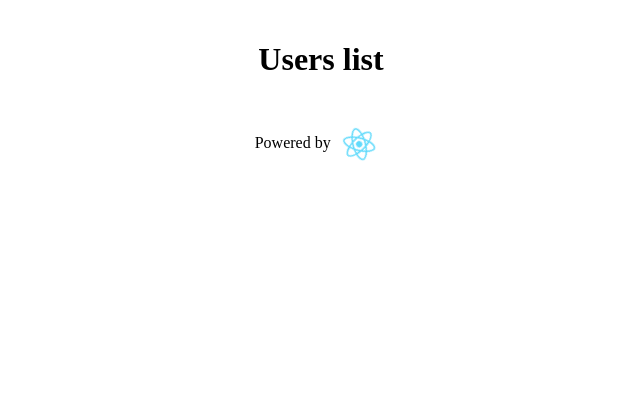
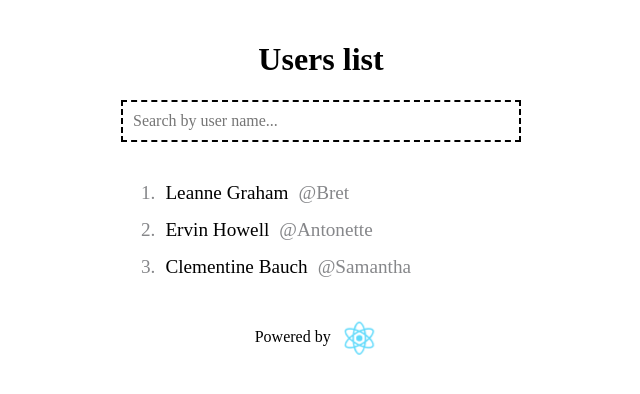
Before and after one commit to mszmida/react-users-list, a React (Create React App) app: page / in a window 1280 px wide. Shown: the top 394 px of the page, without its empty margins (319-959 px from the left). Built offline with nearby package versions, Linux system fonts and the light colour scheme.

Commit message:
Added SearchInput, UsersList and User components with appropriate styles

```diff
--- /dev/null
+++ b/src/common/components/SearchInput/SearchInput.js
@@ -0,0 +1,22 @@
+import React from 'react';
+import PropTypes from 'prop-types';
+
+import styles from './SearchInput.module.css';
+
+function SearchInput({ placeholder, onChange }) {
+  return (
+    <input
+      className={styles.component}
+      type="text"
+      placeholder={placeholder}
+      onChange={onChange}
+    />
+  );
+}
+
+SearchInput.propTypes = {
+  placeholder: PropTypes.string,
+  onChange: PropTypes.func
+};
+
+export default SearchInput;
--- /dev/null
+++ b/src/common/components/SearchInput/SearchInput.module.css
@@ -0,0 +1,10 @@
+.component {
+  border: 2px dashed black;
+  margin-bottom: 20px;
+  padding: 10px;
+  width: 100%;
+}
+
+.component:focus {
+  border: 2px solid #61dafb;
+}
--- /dev/null
+++ b/src/common/components/User/User.js
@@ -0,0 +1,22 @@
+import React from 'react';
+import PropTypes from 'prop-types';
+
+import styles from './User.module.css';
+
+function User({ user }) {
+  return (
+    <div className={styles.component}>
+      <span className={styles.id}>{user.id}.</span>
+      <span className={styles.name}>{user.name}</span>
+      <span className={styles.username}>@{user.username}</span>
+    </div>
+  );
+}
+
+User.propTypes = {
+  id: PropTypes.number,
+  name: PropTypes.string,
+  username: PropTypes.string
+};
+
+export default User;
--- /dev/null
+++ b/src/common/components/User/User.module.css
@@ -0,0 +1,18 @@
+.component {
+  margin: 15px 0;
+  font-size: 1.2em;
+}
+
+.id,
+.username {
+  color: #86878a;
+}
+
+.id {
+  margin-right: 10px;
+}
+
+.username {
+  color: #86878a;
+  margin: 0 10px;
+}
--- /dev/null
+++ b/src/common/components/UsersList/UsersList.js
@@ -0,0 +1,34 @@
+import React from 'react';
+
+import styles from './UsersList.module.css';
+import { User } from '../';
+
+function UsersList() {
+  const users = [
+    {
+      id: 1,
+      name: 'Leanne Graham',
+      username: 'Bret'
+    },
+    {
+      id: 2,
+      name: 'Ervin Howell',
+      username: 'Antonette'
+    },
+    {
+      id: 3,
+      name: 'Clementine Bauch',
+      username: 'Samantha'
+    }
+  ];
+
+  return (
+    <div className={styles.component}>
+      {users.map(user => (
+        <User key={user.id} user={user} />
+      ))}
+    </div>
+  );
+}
+
+export default UsersList;
--- /dev/null
+++ b/src/common/components/UsersList/UsersList.module.css
@@ -0,0 +1,3 @@
+.component {
+  margin: 20px;
+}
--- /dev/null
+++ b/src/common/components/index.js
@@ -0,0 +1,5 @@
+import SearchInput from './SearchInput/SearchInput';
+import User from './User/User';
+import UsersList from './UsersList/UsersList';
+
+export { SearchInput, User, UsersList };
--- a/src/components/Footer/Footer.module.css
+++ b/src/components/Footer/Footer.module.css
@@ -1,6 +1,6 @@
 .content {
   text-align: center;
-  padding: 3vmin 0;
+  padding: 20px 0;
 }
 
 .logo {
--- a/src/pages/UsersPage/UsersPage.js
+++ b/src/pages/UsersPage/UsersPage.js
@@ -1,11 +1,16 @@
 import React from 'react';
 
 import styles from './UsersPage.module.css';
+import { SearchInput, UsersList } from '../../common/components';
 
 function UsersPage() {
   return (
-    <div className={styles.content}>
+    <div className={styles.page}>
       <h1 className={styles.header}>Users list</h1>
+
+      <SearchInput placeholder="Search by user name..." />
+
+      <UsersList />
     </div>
   );
 }
--- a/src/pages/UsersPage/UsersPage.module.css
+++ b/src/pages/UsersPage/UsersPage.module.css
@@ -1,4 +1,4 @@
-.content {
+.page {
   margin: 0 auto;
   width: 50vmin;
 }
```
